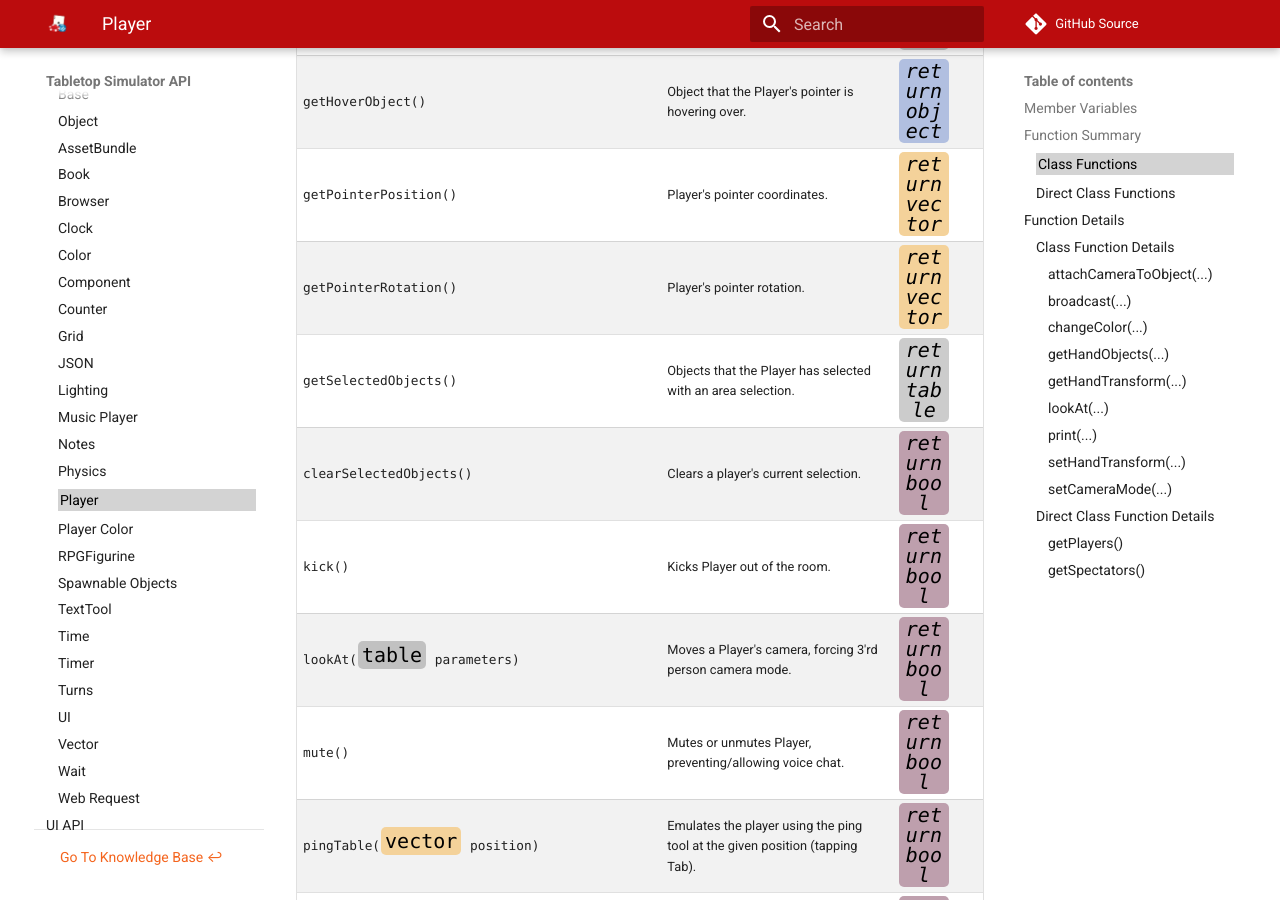
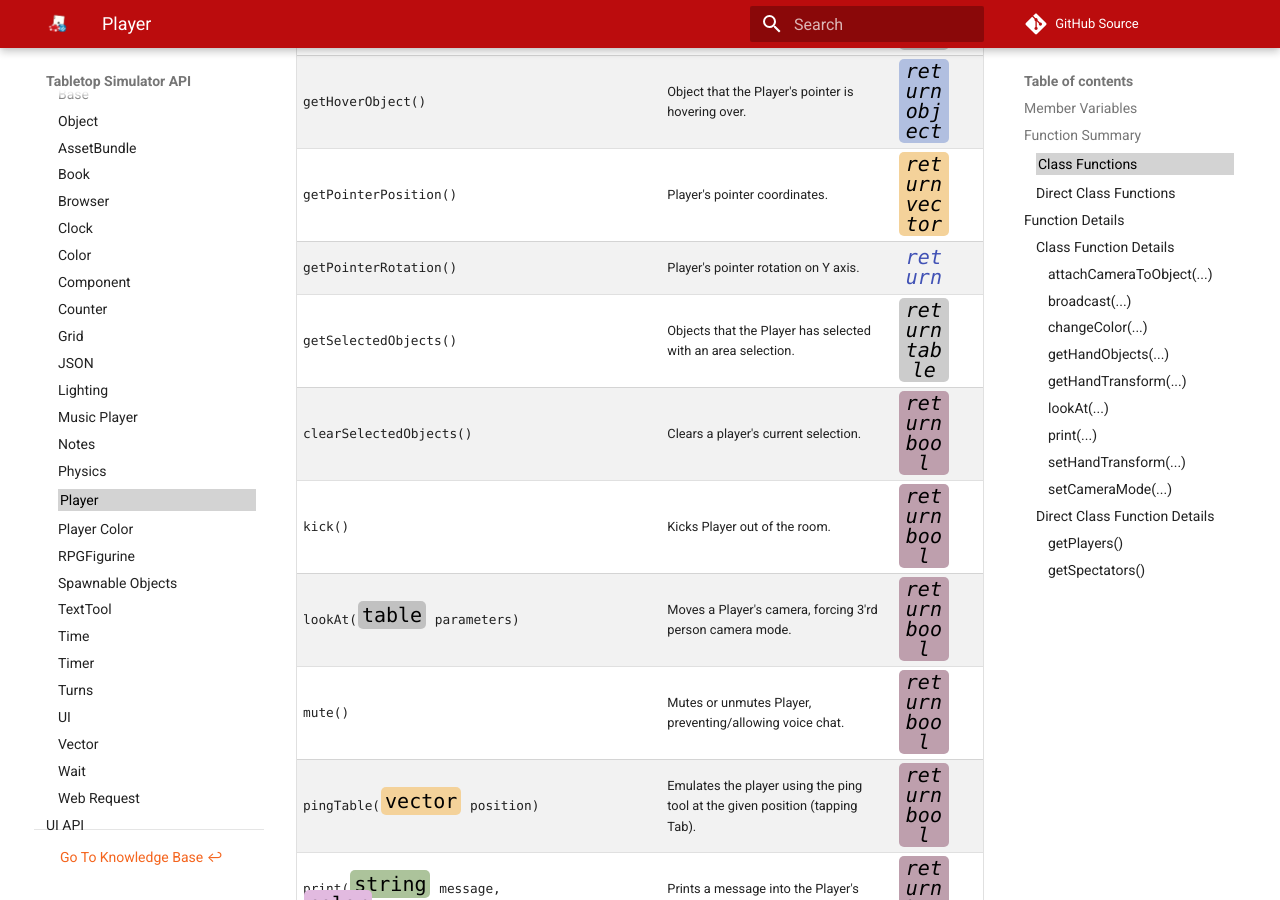
Before and after one commit to Berserk-Games/Tabletop-Simulator-API, an MkDocs documentation site: the page built from docs/player.md, in a window 1280 px wide and 900 px high, scrolled down 1970 px. Built offline with MkDocs 1.6.1 and Material for MkDocs 9.7.7, drawn with Linux system fonts in a browser that asks for light colours; comment, search, counter and statistics services are not loaded.

Commit message:
Fix getPointerRotation return

```diff
--- a/docs/player.md
+++ b/docs/player.md
@@ -37,7 +37,7 @@ getHandTransform([<span class="tag int"></span>](types.md)&nbsp;hand_index) | Re
 <a class="anchor" id="getholdingobjects"></a>getHoldingObjects() | Objects a Player is holding in their hand. | [<span class="ret tab"></span>](types.md)
 <a class="anchor" id="gethoverobject"></a>getHoverObject() | Object that the Player's pointer is hovering over. | [<span class="ret obj"></span>](types.md)
 <a class="anchor" id="getpointerposition"></a>getPointerPosition() | Player's pointer coordinates. | [<span class="ret vec"></span>](types.md#vector)
-<a class="anchor" id="getpointerrotation"></a>getPointerRotation() | Player's pointer rotation. | [<span class="ret vec"></span>](types.md#vector)
+<a class="anchor" id="getpointerrotation"></a>getPointerRotation() | Player's pointer rotation on Y axis. | [<span class="ret float"></span>](types.md)
 <a class="anchor" id="getselectedobjects"></a>getSelectedObjects() | Objects that the Player has selected with an area selection. | [<span class="ret tab"></span>](types.md)
 <a class="anchor" id="clearselectedobjects"></a>clearSelectedObjects() | Clears a player's current selection. | [<span class="ret boo"></span>](types.md)
 <a class="anchor" id="kick"></a>kick() | Kicks Player out of the room. | [<span class="ret boo"></span>](types.md)
```
